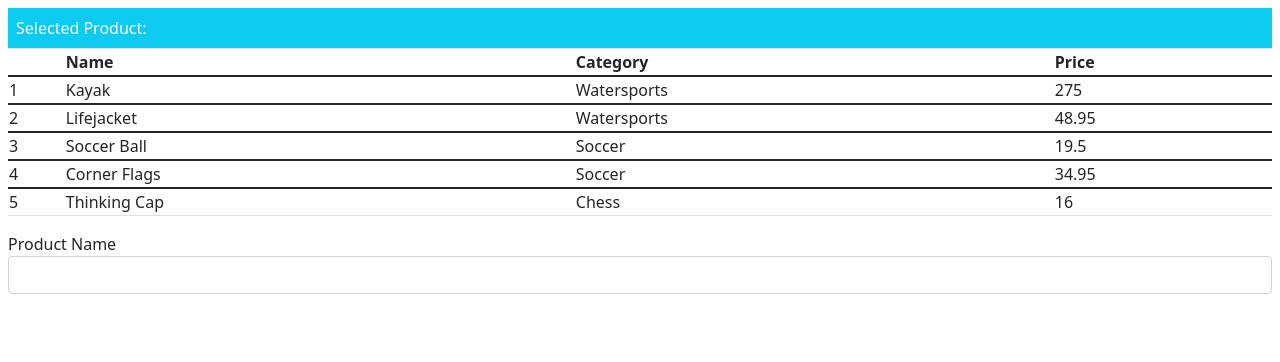
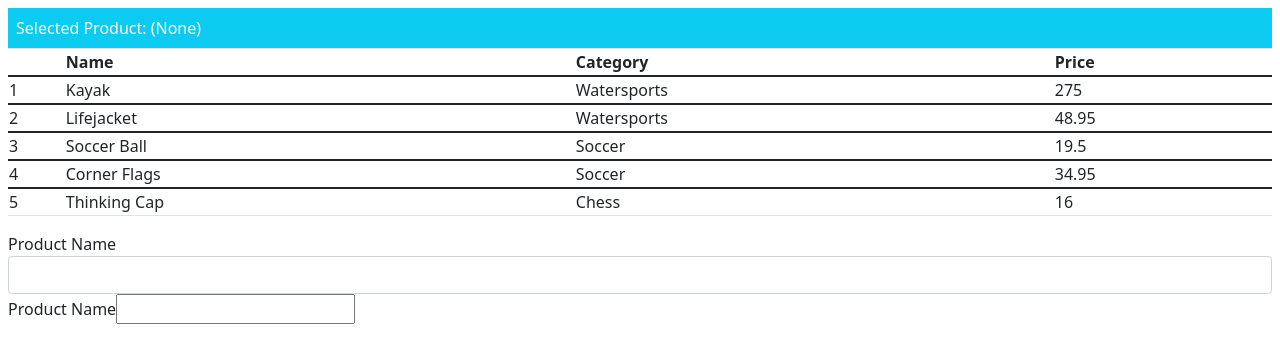
Before and after one commit to rafaelhfreitas/angular_underhood, an Angular app: page / in a window 1280 px wide. Shown: the top 362 px of the page. Built offline with nearby package versions, Linux system fonts and the light colour scheme.

Commit message:
two-way data bidings

```diff
--- a/src/app/template.html
+++ b/src/app/template.html
@@ -1,11 +1,11 @@
 <div class="p-2">
     <div class="bg-info text-white p-2">
-        Selected Product: {{ product.value ?? '(None)'}}
+        Selected Product: {{ selectedProduct ?? '(None)'}}
     </div>
     <table class="table table-sm table-bordered">
         <tr><th></th><th>Name</th><th>Category</th><th>Price</th></tr>
-        <tr *ngFor="let item of getProducts(); let i = index" [class.bg-info]="product.value == item.name">
-            <td (mouseover)="product.value = item.name ?? ''">{{ i + 1}}</td>
+        <tr *ngFor="let item of getProducts(); let i = index" [class.bg-info]="getSelected(item)">
+            <td (mouseover)="selectedProduct=item.name">{{ i + 1}}</td>
             <td>{{ item.name }}</td>
             <td>{{ item.category }}</td>
             <td>{{ item.price }}</td>
@@ -15,6 +15,11 @@
     <div class="form-group">
         <label>Product Name</label>
         <!-- <input #product class="form-control" (input)="false" /> -->
-        <input #product class="form-control" (keyup.enter)="selectedProduct=product.value" />
+        <!-- <input #product class="form-control" (keyup.enter)="selectedProduct=product.value" /> -->
+        <input class="form-control" (input)="selectedProduct=$any($event).target.value" [value]="selectedProduct ?? ''" />
+    </div>
+    <div class="form-group">
+        <label >Product Name</label>
+        <input class="form-group" (input)="selectedProduct=$any($event).target.value" [value]="selectedProduct ?? ''" />
     </div>
 </div>
```
